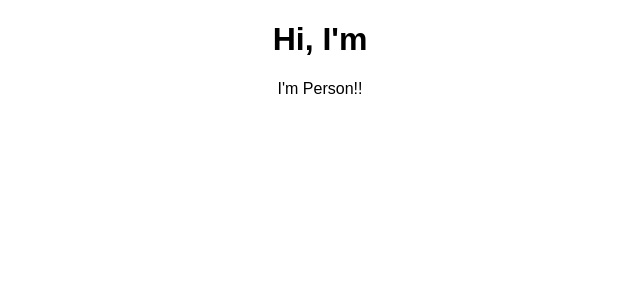
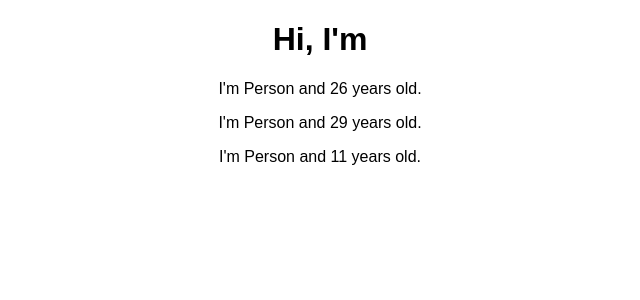
Before and after one commit to NightThinker/react-create-app, a React (Create React App) app: page / in a window 1280 px wide. Shown: the top 300 px of the page, without its empty margins (320-960 px from the left). Built offline with nearby package versions, Linux system fonts and the light colour scheme.

Commit message:
javascript in tag HTML

```diff
--- a/src/App.js
+++ b/src/App.js
@@ -8,6 +8,8 @@ class App extends Component {
       <div className="App">
         <h1>Hi, I'm</h1>
         <Person />
+        <Person />
+        <Person />
       </div>
     );
   }
--- a/src/person/person.js
+++ b/src/person/person.js
@@ -1,5 +1,5 @@
 import React from 'react';
 
-const person = () =>  <p>I'm Person!!</p>
+const person = () =>  <p>I'm Person and {Math.floor(Math.random() * 30)} years old.</p>
 
 export default person
```
